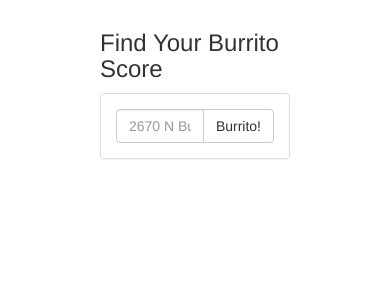
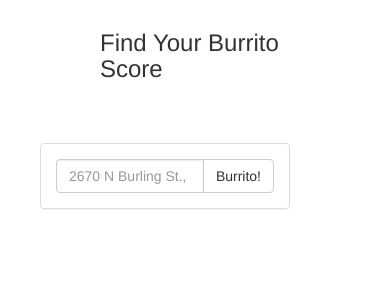
Before and after one commit to thcrock/burritoscore, a Django app: page / in a window 390 px wide. Shown: the top 300 px of the page. Run offline with Django 3.2, Linux system fonts and the light colour scheme; some libraries are stand-ins or nearby versions.

Commit message:
fix search box display on mobile

```diff
--- a/burritoscore/static/css/home.css
+++ b/burritoscore/static/css/home.css
@@ -1,3 +1,10 @@
+@media (max-width: 640px) {
+	#address-form-content {
+		margin-top: 6rem;
+		margin-left: -6rem;
+	}
+}
+
 div#address-form {
 	position: absolute;
 	top: 10px;
```
